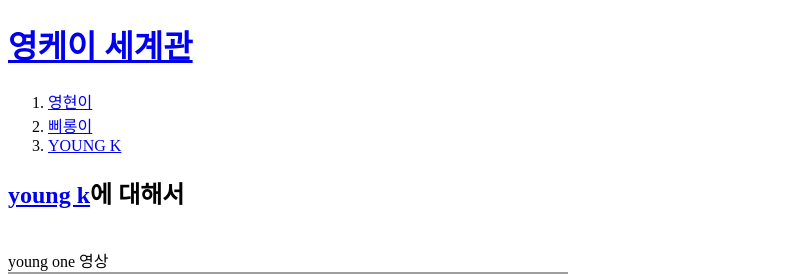
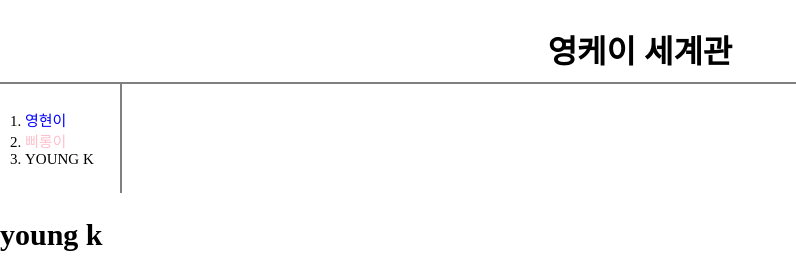
Before and after one commit to yubin2358/bbirong, a plain HTML site: page 1.html in a window 1280 px wide. Shown: the top 274 px of the page, without its empty margins (0-796 px from the left). Drawn offline with Linux system fonts and the light colour scheme; grey boxes are pictures that could not be loaded; a script that the page names is missing.

Commit message:
Add files via upload

```diff
--- a/1.html
+++ b/1.html
@@ -13,18 +13,49 @@
 
   gtag('config', 'UA-177551986-1');
 </script>
-
   </p>
 </head>
+<style>
+body{
+  margin:0;
+}
+a{
+  color:black;
+  text-decoration: none;
+}
+h1{
+  text-align:center;
+  border-bottom: 2px gray solid;
+  margin:0;
+  padding:10px;
+}
+ol{
+  border-right:2px gray solid;
+  width:70px;
+  margin:0;
+  padding:25px;
+  font-size: 15px;
+}
+.saw{
+  color:blue;
+}
+#active{
+  color:pink;
+}
+
+h2{
+  font-size:30px;
+}
+</style>
 
 <body>
   <h1><a href="index.html">영케이 세계관</a></h1>
   <ol>
-    <li><a href="1.html">영현이</a></li>
-    <li><a href="2.html">삐롱이</a></li>
+    <li><a href="1.html" class="saw">영현이</a></li>
+    <li><a href="2.html" class="saw" id="active">삐롱이</a></li>
     <li><a href="3.html">YOUNG K</a></li>
   </ol>
-  <h2> <a href="https://search.naver.com/search.naver?sm=top_hty&fbm=0&ie=utf8&query=young+k" target="_blank" title="영현이 네이버 소개">young k</a>에 대해서 </h2>
+  <h2> <a href="https://search.naver.com/search.naver?sm=top_hty&fbm=0&ie=utf8&query=young+k" target="_blank" title="영현이 네이버 소개">young k</a> </h2>
 <p>
   <br> young one 영상
   <br><iframe width="560" height="315" src="https://www.youtube.com/embed/Wzsgz492TD8" frameborder="0" allow="accelerometer; autoplay; encrypted-media; gyroscope; picture-in-picture" allowfullscreen></iframe>
```
